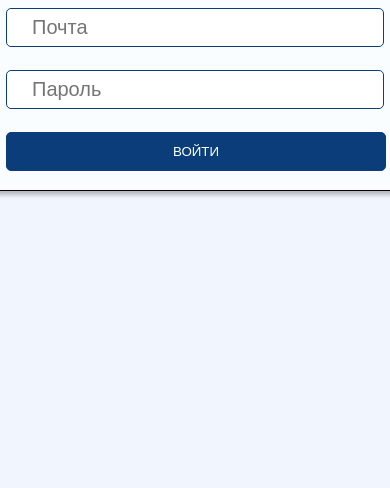
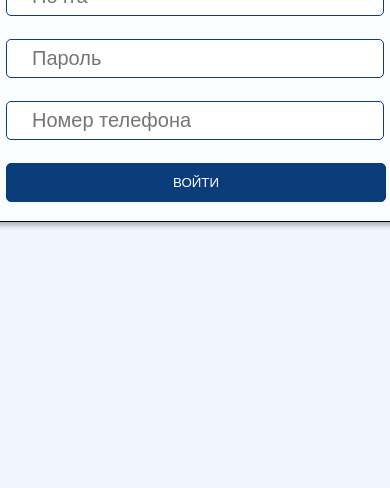
Before and after one commit to nazdorm/authform, a plain HTML site: page auth_form/index.html in a window 390 px wide. Shown: the part 356-844 px from the top of the page. Drawn offline with Linux system fonts and the light colour scheme.

Commit message:
phone_number

```diff
--- a/auth_form/index.html
+++ b/auth_form/index.html
@@ -24,6 +24,9 @@
               <input type="text" placeholder="Пароль" required minlength="6" maxlength="20" pattern="[a-zA-Z0-9]+" title="В пароле могут присутствовать только буквы латинского алфавита и/или цифры.
               Длина пароля должна быть не менее 6 символов и не более 20 символов">
         </div>
+        <div class="form-field">
+              <input type="text" placeholder="Номер телефона" required pattern="8\d{10}|\+7[\(]\d{3}[\)]\d{7}|\+7\d{10}|8[\(]\d{3}[\)]\d{7}" maxlength="14" title="Введите корректный номер телефона по форматам 8хххххххххх, +7хххххххххх, 8(ххх)ххххххх, +7(ххх)ххххххх">
+        </div>
       </div>
       <div class="form-buttons">
         <button class="button">Войти</button>
```
